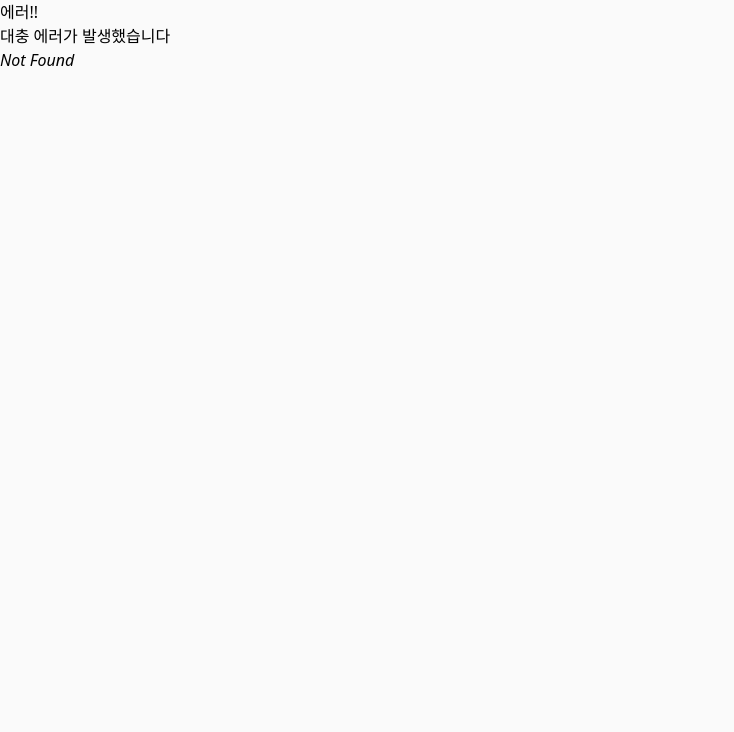
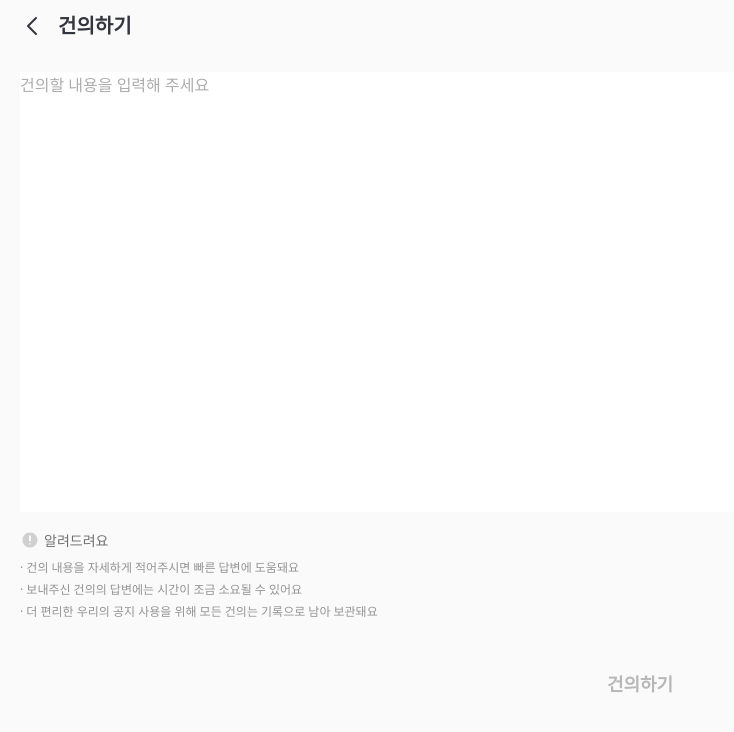
Before and after one commit to Head-4/Head-4-FE, a React (Create React App) app: page /faq in a window 1280 px wide. Before the commit this address had no page. Shown: the top 732 px of the page, without its empty margins (0-734 px from the left). Built offline with nearby package versions, Linux system fonts and the light colour scheme; a web font is replaced by a local one.

Commit message:
feat: faq add

```diff
--- a/src/components/GlobalButton.tsx
+++ b/src/components/GlobalButton.tsx
@@ -29,17 +29,20 @@ export default function GlobalButton({isActive}: GlobalButtonProps) {
         }
     };
 
+    const buttonName: { [key: string]: string } = {
+        "/register/university": "다음",
+        "/register/keyword": "다음",
+        "/register/complete": "확인",
+        "/faq": "건의하기",
+    };
+
     return (
         <GlobalButtonWrapper
             onClick={clickButton}
             $isActive={isActive}
             disabled={!isActive}
         >
-            {pathName === '/register/complete' ?
-                "확인"
-                :
-                "다음"
-            }
+            {buttonName[pathName]}
         </GlobalButtonWrapper>
     );
 }
--- a/src/layout/Aside.tsx
+++ b/src/layout/Aside.tsx
@@ -50,7 +50,7 @@ export default function Aside({toggleAside, isAsideOpen}: AsideProps) {
                             </AsideLink>
                         </li>
                         <li>
-                            <AsideLink to=''>
+                            <AsideLink to='/faq' onClick={toggleAside}>
                                 <MessageIcon/>
                                 <AsideSetting>건의하기</AsideSetting>
                                 <ExpandIcon/>
--- a/src/layout/Header.tsx
+++ b/src/layout/Header.tsx
@@ -26,6 +26,7 @@ export default function Header({pageRoute, toggleAside}: HeaderProps) {
 
     const headerName: { [key: string]: string } = {
         "/notice": "알림",
+        "/faq":"건의하기",
     };
 
     if (noHeaderList.includes(pageRoute)) return null;
@@ -36,7 +37,7 @@ export default function Header({pageRoute, toggleAside}: HeaderProps) {
                     <HeaderH1>한양대학교 ERICA캠퍼스</HeaderH1>
                     <HeaderRight>
                         <SearchIcon/>
-                        <Link to='/notice'>
+                        <Link to='/notification'>
                             <AfterRedPoint $isNew={true}>
                                 <BellIcon/>
                             </AfterRedPoint>
--- /dev/null
+++ b/src/pages/faq/Faq.tsx
@@ -0,0 +1,64 @@
+import React, {useState} from 'react';
+import GlobalButton from "../../components/GlobalButton";
+import styled from "styled-components";
+import {ReactComponent as FaqIcon} from "../../assets/faq/FaqIcon.svg";
+
+export default function Faq() {
+    const [faqInput, setFaqInput] = useState<string>('');
+
+    return (
+        <>
+            <FaqSection>
+                <FaqInput
+                    rows={20}
+                    value={faqInput}
+                    onChange={(e) => setFaqInput(e.target.value)}
+                    placeholder="건의할 내용을 입력해 주세요"
+                />
+                <FaqInfo>
+                    <FaqH2><FaqIcon/>알려드려요</FaqH2>
+                    <FaqP>· 건의 내용을 자세하게 적어주시면 빠른 답변에 도움돼요</FaqP>
+                    <FaqP>· 보내주신 건의의 답변에는 시간이 조금 소요될 수 있어요</FaqP>
+                    <FaqP>· 더 편리한 우리의 공지 사용을 위해 모든 건의는 기록으로 남아 보관돼요</FaqP>
+                </FaqInfo>
+            </FaqSection>
+            <GlobalButton isActive={faqInput.length > 0}/>
+        </>
+    );
+}
+
+const FaqSection = styled.section`
+    margin-top: 20px;
+`;
+
+const FaqInput = styled.textarea`
+    color: ${({theme}) => theme.colors.mainFont};
+    font-size: 16px;
+    font-weight: 500;
+    width: 100%;
+    resize: none;
+
+    &::placeholder {
+        color: #ADADAD;
+    }
+`;
+
+const FaqInfo = styled.div`
+    margin-top: 12px;
+`;
+
+const FaqH2 = styled.h2`
+    margin-bottom: 8px;
+    display: flex;
+    column-gap: 4px;
+    color: #707070;
+    font-size: 14px;
+    font-weight: 500;
+`;
+
+const FaqP = styled.p`
+    color: #949494;
+    font-size: 12px;
+    font-weight: 500;
+    margin-bottom: 4px;
+`;
--- a/src/router/router.js
+++ b/src/router/router.js
@@ -10,7 +10,8 @@ const UniversityEdit = lazy(() => import("../pages/university/UniversityEdit"));
 const KeyWordEdit = lazy(() => import("../pages/keyword/KeyWordEdit"));
 const CompletePage = lazy(() => import("../pages/utilPages/CompletePage"));
 const Main = lazy(() => import("../pages/main/Main"));
-const Notice = lazy(() => import("../pages/notification/Notification"));
+const Notification = lazy(() => import("../pages/notification/Notification"));
+const Faq = lazy(() => import("../pages/faq/Faq"));
 
 export const router = createBrowserRouter([
         {
@@ -44,8 +45,12 @@ export const router = createBrowserRouter([
                             element: <CompletePage/>,
                         },
                         {
-                            path: "notice",
-                            element: <Notice/>,
+                            path: "notification",
+                            element: <Notification/>,
+                        },
+                        {
+                            path: "faq",
+                            element: <Faq/>,
                         },
                         // {
                         //     path: "setting",
```
Also changed, not shown: src/assets/faq/FaqIcon.svg (added).
